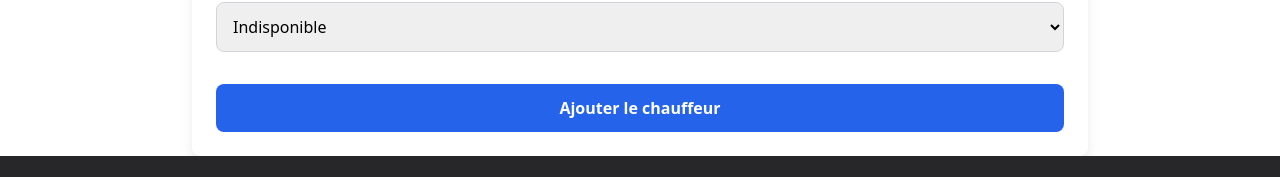
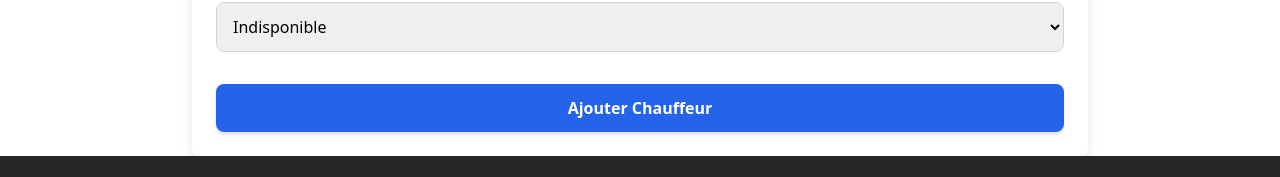
Before and after one commit to VictorLuigi27/vtcFrontend, a React (Vite) app: page / in a window 1280 px wide. Shown: the part 1076-1253 px from the top of the page. Built offline with nearby package versions, Linux system fonts and the light colour scheme; no server answers.

Commit message:
Supprimer chauffeurs

```diff
--- a/src/App.tsx
+++ b/src/App.tsx
@@ -31,7 +31,7 @@ function App() {
 
         {/* Définition des Routes */}
         <Routes>
-          <Route path="/" element={<Body drivers={drivers} />} />
+        <Route path="/" element={<Body drivers={drivers} setDrivers={setDrivers} />} />
           <Route path="/mentionslegales" element={<LegalMentions />} />
         </Routes>
 
--- a/src/components/Body/body.tsx
+++ b/src/components/Body/body.tsx
@@ -4,9 +4,10 @@ import { FaPhone, FaMapMarkerAlt } from 'react-icons/fa'; // Icones pour amélio
 
 interface BodyProps {
   drivers: Driver[];
+  setDrivers: React.Dispatch<React.SetStateAction<Driver[]>>;
 }
 
-const Body: React.FC<BodyProps> = ({ drivers }) => {
+const Body: React.FC<BodyProps> = ({ drivers, setDrivers }) => {
   const [formData, setFormData] = useState({
     nom: '',
     prenom: '',
@@ -18,7 +19,7 @@ const Body: React.FC<BodyProps> = ({ drivers }) => {
 
   const [confirmationMessage, setConfirmationMessage] = useState<string | null>(null);
 
-  const handleInputChange = (e: React.ChangeEvent<HTMLInputElement>) => {
+  const handleInputChange = (e: React.ChangeEvent<HTMLInputElement | HTMLSelectElement>) => {
     const { name, value } = e.target;
     setFormData(prev => ({
       ...prev,
@@ -66,7 +67,30 @@ const Body: React.FC<BodyProps> = ({ drivers }) => {
     }
   };
 
+  const handleDelete = (driverId: string) => {
+    fetch(`http://localhost:3000/api/driver/${driverId}`, {
+      method: 'DELETE',
+    })
+      .then(response => response.json())
+      .then(data => {
+        if (data.message === 'Chauffeur supprimé') {
+          console.log('Chauffeur supprimé avec succès:', driverId);
 
+          // Mise à jour de la liste des chauffeurs après suppression
+          setDrivers(prevDrivers => prevDrivers.filter(driver => driver._id !== driverId));
+
+          // Optionnel : message de confirmation
+          setConfirmationMessage('Chauffeur supprimé avec succès!');
+        } else {
+          console.error('Erreur lors de la suppression:', data);
+          setConfirmationMessage('Erreur lors de la suppression.');
+        }
+      })
+      .catch(error => {
+        console.error('Erreur de suppression:', error);
+        setConfirmationMessage('Une erreur est survenue.');
+      });
+  };
 
   return (
     <div className="flex flex-col items-center mt-10 px-4 md:px-8">
@@ -76,10 +100,8 @@ const Body: React.FC<BodyProps> = ({ drivers }) => {
       <div className="w-full max-w-4xl bg-white p-6 rounded-lg shadow-lg">
         <ul>
           {drivers && drivers.length === 0 ? (
-              // Je met un chargement pour voir si les données se charge ou si il y a pas de données
             <p className="text-gray-600">Chargement des chauffeurs...</p>
           ) : (
-              // Ensuite je les affiches
             drivers.length > 0 ? (
               drivers.map((driver) => (
                 <li
@@ -93,17 +115,25 @@ const Body: React.FC<BodyProps> = ({ drivers }) => {
                       {driver.telephone}
                     </p>
                   </div>
-                    <div>
+                  <div className="flex items-center space-x-4">
+                    {/* Statut de disponibilité */}
                     <span
                       className={`px-3 py-1 text-sm rounded-full ${driver.disponibilite ? 'bg-green-500 text-white' : 'bg-red-500 text-white'}`}
                     >
                       {driver.disponibilite ? 'Disponible' : 'Indisponible'}
                     </span>
+
+                    {/* Bouton de suppression */}
+                    <button
+                      className="text-red-600 ml-4"
+                      onClick={() => handleDelete(driver._id)}
+                    >
+                      Supprimer
+                    </button>
                   </div>
                 </li>
               ))
             ) : (
-                // Et si aucun chauffeur n'est trouvé
               <p className="text-gray-600">Aucun chauffeur trouvé.</p>
             )
           )}
@@ -127,11 +157,10 @@ const Body: React.FC<BodyProps> = ({ drivers }) => {
         </div>
       )}
 
-      {/* Formulaire d'ajouts des chauffeurs */}
+      {/* Formulaire d'ajout des chauffeurs */}
       <div className="w-full max-w-4xl bg-white p-6 rounded-lg shadow-lg">
         <h2 className="text-2xl font-semibold mb-4">Ajouter un chauffeur</h2>
         <form onSubmit={handleSubmit} className="space-y-4">
-          {/* Nom */}
           <div>
             <label htmlFor="nom" className="block text-lg font-medium text-gray-700">Nom</label>
             <input
@@ -145,7 +174,6 @@ const Body: React.FC<BodyProps> = ({ drivers }) => {
             />
           </div>
 
-          {/* Prénom */}
           <div>
             <label htmlFor="prenom" className="block text-lg font-medium text-gray-700">Prénom</label>
             <input
@@ -159,7 +187,6 @@ const Body: React.FC<BodyProps> = ({ drivers }) => {
             />
           </div>
 
-          {/* Email */}
           <div>
             <label htmlFor="email" className="block text-lg font-medium text-gray-700">Email</label>
             <input
@@ -173,7 +200,6 @@ const Body: React.FC<BodyProps> = ({ drivers }) => {
             />
           </div>
 
-          {/* Téléphone */}
           <div>
             <label htmlFor="telephone" className="block text-lg font-medium text-gray-700">Téléphone</label>
             <input
@@ -187,7 +213,6 @@ const Body: React.FC<BodyProps> = ({ drivers }) => {
             />
           </div>
 
-          {/* Véhicule */}
           <div>
             <label htmlFor="vehicule" className="block text-lg font-medium text-gray-700">Véhicule</label>
             <input
@@ -201,7 +226,6 @@ const Body: React.FC<BodyProps> = ({ drivers }) => {
             />
           </div>
 
-          {/* Disponibilité */}
           <div>
             <label htmlFor="disponibilite" className="block text-lg font-medium text-gray-700">Disponibilité</label>
             <select
@@ -219,10 +243,9 @@ const Body: React.FC<BodyProps> = ({ drivers }) => {
             </select>
           </div>
 
-          {/* Bouton d'envoie des données' */}
           <div>
-            <button type="submit" className="w-full py-3 mt-4 bg-blue-600 text-white font-semibold rounded-lg hover:bg-blue-700 focus:outline-none">
-              Ajouter le chauffeur
+            <button type="submit" className="w-full p-3 mt-4 bg-blue-600 text-white font-semibold rounded-lg shadow-md hover:bg-blue-700 transition duration-300">
+              Ajouter Chauffeur
             </button>
           </div>
         </form>
```
Lines whose indentation alone changed are shown as unchanged.
